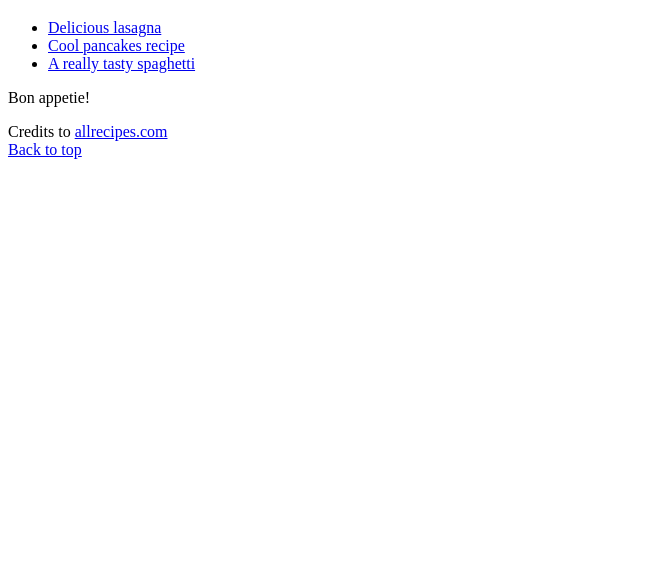
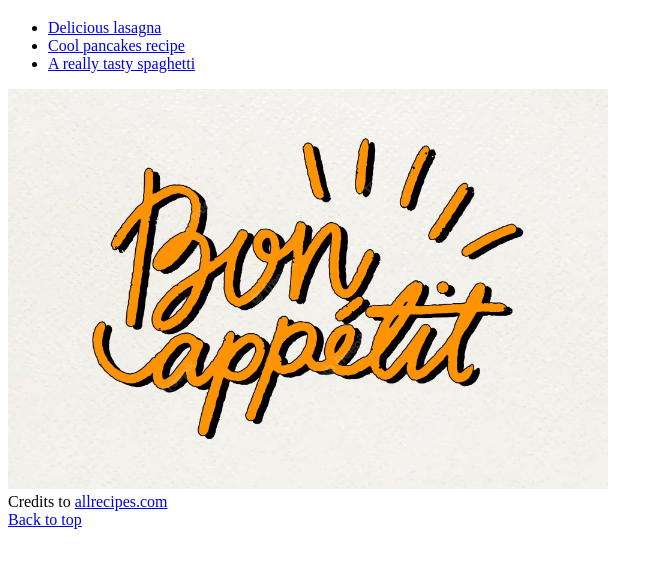
Before and after one commit to amlq-pl/odin-recipes, a plain HTML site: page index.html in a window 1280 px wide. Shown: the part 61-628 px from the top of the page, without its empty margins (0-663 px from the left). Drawn offline with Linux system fonts and the light colour scheme.

Commit message:
Replaced bon appetit paragraph with image

```diff
--- a/index.html
+++ b/index.html
@@ -13,7 +13,7 @@
         <li><a href="./recipes/pancakes.html">Cool pancakes recipe</a></li>
         <li><a href="./recipes/spaghetti.html">A really tasty spaghetti</a></li>
     </ul>
-    <p>Bon appetie!</p>
+    <img src="images/bon-appetit.jpg" alt = "bon appetit image" width="600px">
     <footer>Credits to <a href="https://www.allrecipes.com">allrecipes.com</a></footer>
     <a href="#top">Back to top</a>
 </body>
```
Also changed, not shown: images/bon-appetit.jpg (added).
